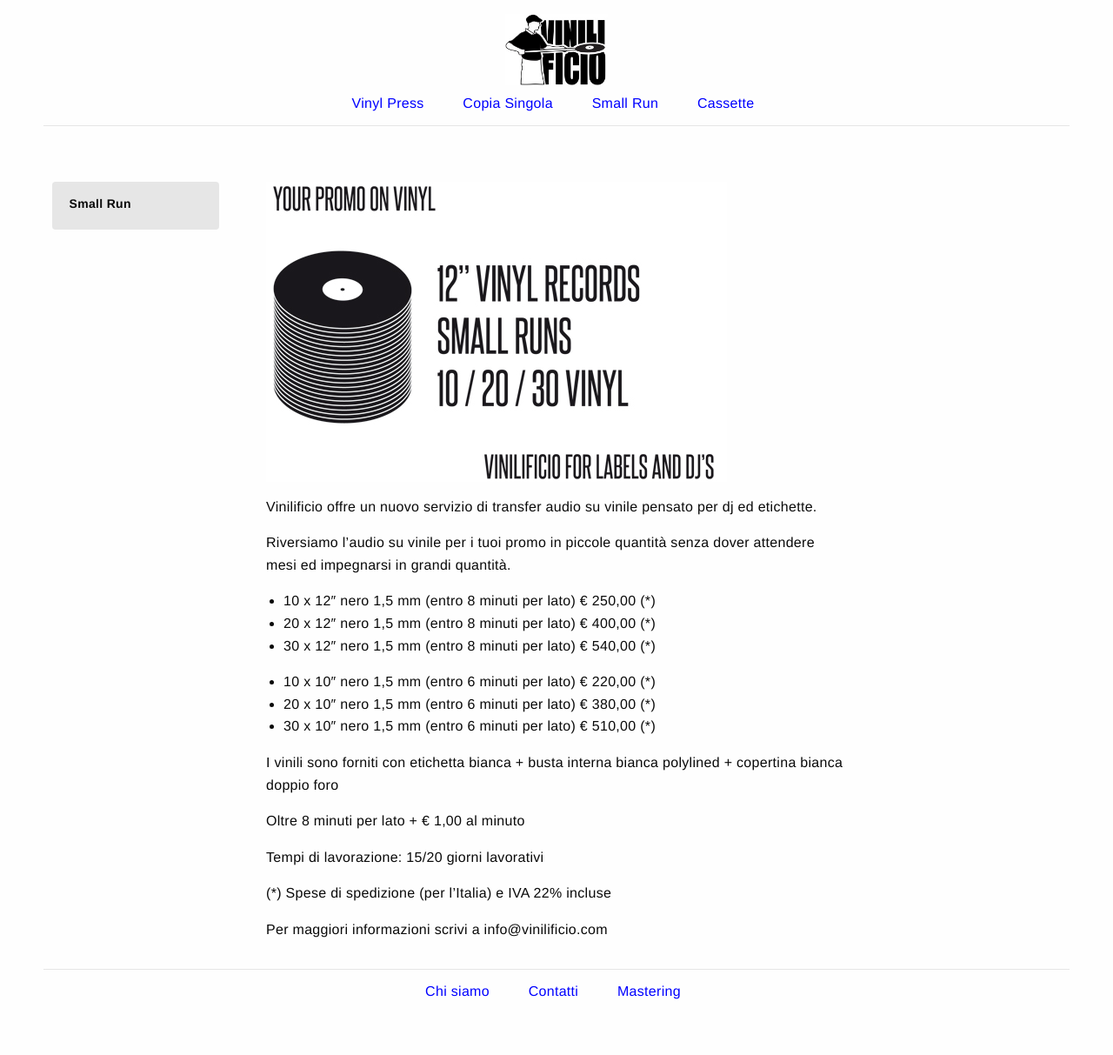
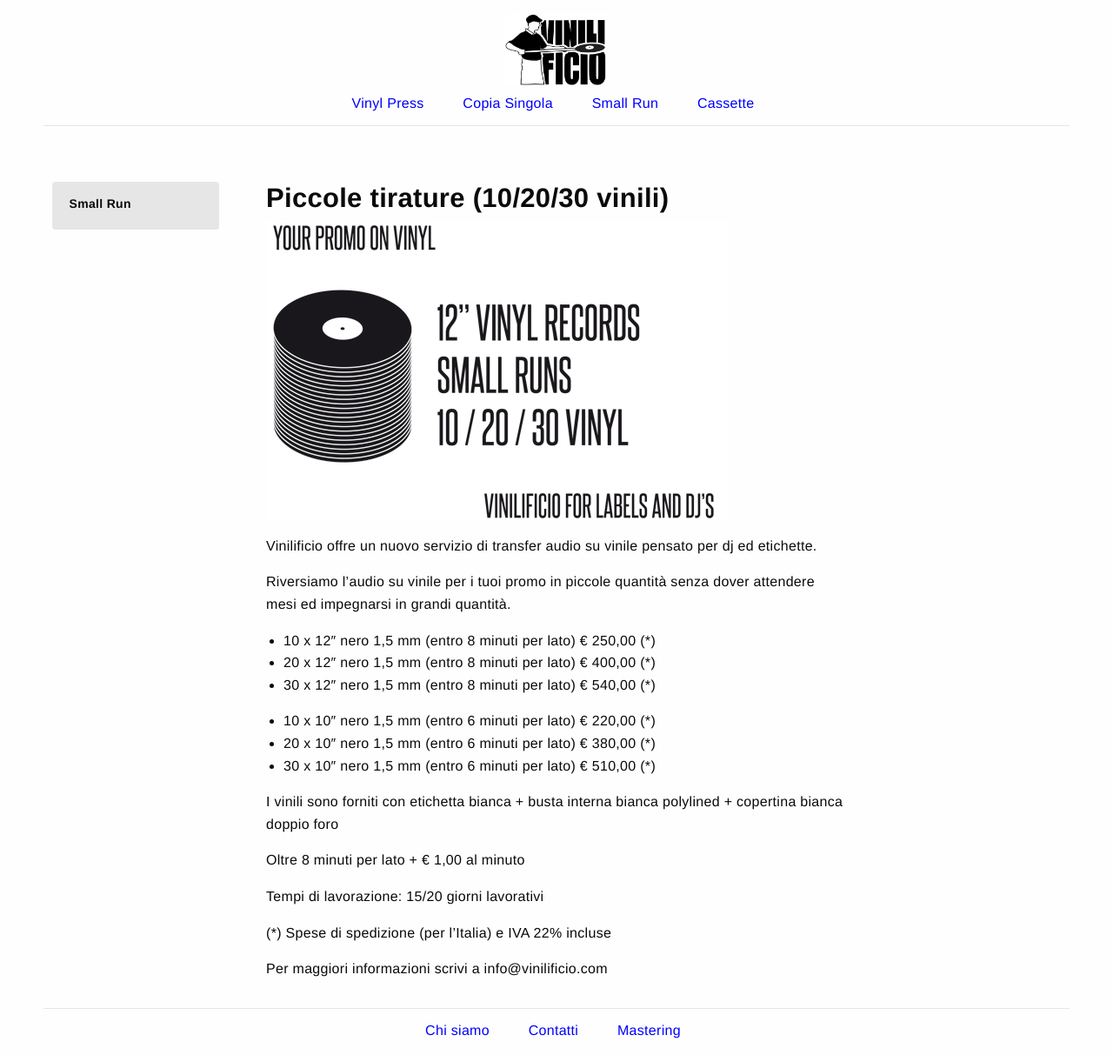
Before and after one commit to Vinilificio/Vinilificio.github.io, a Jekyll site: the page built from _pages/small-run.md, in a window 1280 px wide. Shown: the whole page at 87% size. Built offline with Jekyll 4.4.1, drawn with Linux system fonts in a browser that asks for light colours; before the commit the page ends 1168 px from its top, so only the background shows below that.

Commit message:
Update small-run.md

```diff
--- a/_pages/small-run.md
+++ b/_pages/small-run.md
@@ -5,6 +5,9 @@
 position: header
 index: 3
 ---
+### Piccole tirature (10/20/30 vinili)
+
+
 ![infographic vinili](/img/PROMO-SMALL-RUNS_GFX_big-5.jpg)
 
 Vinilificio offre un nuovo servizio di transfer audio su vinile pensato per dj ed etichette.
```
